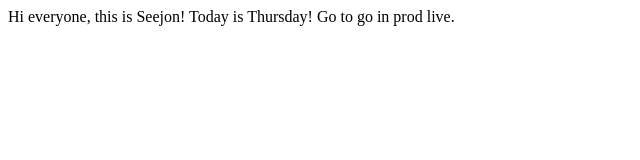
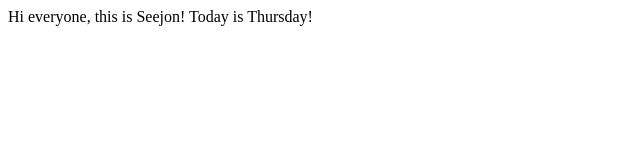
Before and after one commit to seejonma/JavaTest, a plain HTML site: page index.html in a window 1280 px wide. Shown: the whole page, without its empty margins (0-640 px from the left). Drawn offline with Linux system fonts and the light colour scheme.

Commit message:
Revert "prod"
This reverts commit d9a049fd599cdfdb019b85b1548aeaee70f82599.

```diff
--- a/index.html
+++ b/index.html
@@ -7,7 +7,5 @@
 Hi everyone, this is Seejon!
 
 Today is Thursday!
-
-Go to go in prod live.
 </body>
 </html>
```
